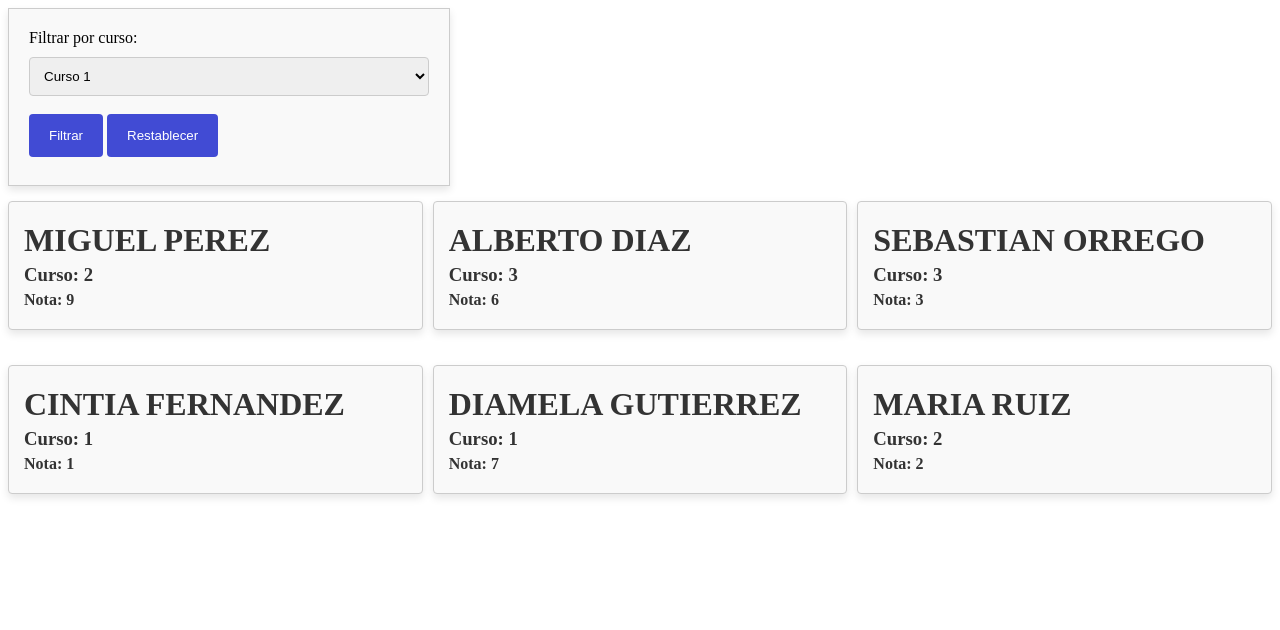
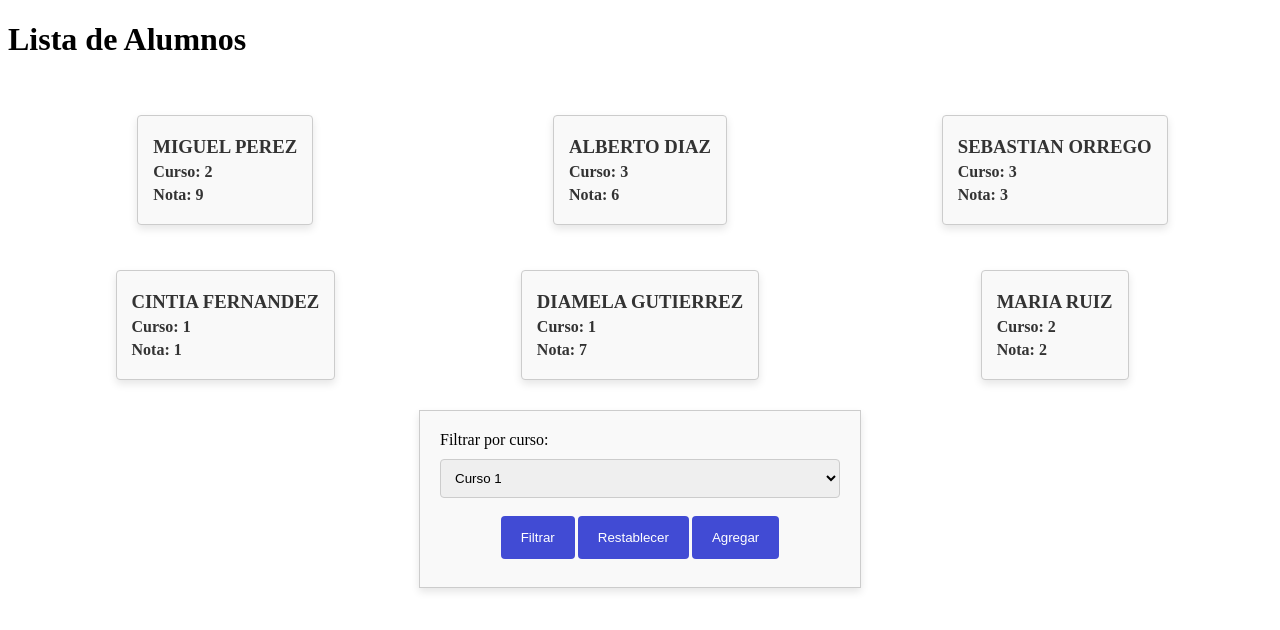
Before and after one commit to bruizdiaz/preentrega2JS, a plain HTML site: page index.html in a window 1280 px wide. Drawn offline with Linux system fonts and the light colour scheme.

Commit message:
Cambios en el "Front"

```diff
--- a/index.html
+++ b/index.html
@@ -7,6 +7,9 @@
 		<link rel="stylesheet" href="style.css" />
 	</head>
 	<body>
+		<h1>Lista de Alumnos</h1>
+		<div id="contenedor-alumnos"></div>
+		<div class="container-filtro">
 			<form id="filtro-form">
 				<label for="filtro-curso">Filtrar por curso:</label>
 				<select id="filtro-curso">
@@ -14,11 +17,16 @@
 					<option value="2">Curso 2</option>
 					<option value="3">Curso 3</option>
 				</select>
+				<div class="container-btn">
 					<button type="button" onclick="filtrarAlumnos()">Filtrar</button>
-			<button type="button" onclick="restablecerFiltros()">Restablecer</button>
+					<button type="button" onclick="restablecerFiltros()">
+						Restablecer
+					</button>
+					<button type="button" onclick="aniadirEstudiante()">Agregar</button>
+				</div>
 			</form>
-		</form>
-		<div id="contenedor-alumnos"></div>
+		</div>
+
 		<script src="main.js"></script>
 	</body>
 </html>
--- a/main.js
+++ b/main.js
@@ -48,11 +48,12 @@ function aniadirEstudiante() {
 	let nota = prompt('Ingresa la nota del estudiante:');
 
 	nota = parseFloat(nota);
-	if (nota > 0 && nota <= 10) {
-		let alumnoNuevo = new Alumnos(nombre, curso, nota);
-		listaAlumnos.push(alumnoNuevo);
+	if (!isNaN(nota) && nota > 0 && nota <= 10) {
+		let alumnoNuevo = new Alumno(nombre, curso, nota); //Crea un nuevo objeto Alumno
+		listaAlumnos.push(alumnoNuevo); //Pushea el Alumno creado al array de ListaAlumnos
+		mostrarAlumnos(); //Actualiza el render de alumnos para mostrar el alumno agregado
 	} else {
-		console.log(
+		alert(
 			'Debes ingresar un valor numérico mayor que 0 y menor o igual a 10 para que la nota sea válida.'
 		);
 	}
@@ -68,8 +69,8 @@ function mostrarAlumnos() {
 		const div = document.createElement('div');
 		div.classList.add('tarjeta-alumno');
 		div.innerHTML = `
-			<h1><strong>${alumno.nombre}</strong></h1>
-			<h3><strong>Curso: </strong>${alumno.curso}</h3>
+			<h3><strong>${alumno.nombre}</strong></h1>
+			<h4><strong>Curso: </strong>${alumno.curso}</h3>
 			<h4><strong>Nota: </strong>${alumno.nota}</h4>
 		`;
 		contenedor.appendChild(div);
@@ -136,5 +137,3 @@ const aprobados = listaAlumnos.filter((el) => el.nota >= 6); //Alumnos aprobados
 // anadirEstudiante();
 
 // console.log(listaAlumnos);
-
-mostrarAlumnos();
--- a/style.css
+++ b/style.css
@@ -8,7 +8,7 @@
 	border-radius: 4px;
 	flex: 1 1 calc(33% - 20px);
 	box-sizing: border-box;
-	transition: transform 0.3s ease-in-out;
+	transition: transform 0.2s ease-in-out;
 }
 .tarjeta-alumno:hover {
 	transform: translateY(5px);
@@ -23,10 +23,12 @@
 }
 
 #contenedor-alumnos {
-	display: flex;
-	flex-wrap: wrap;
-	gap: 10px;
-	justify-content: space-around;
+	display: grid;
+	grid-template-columns: repeat(auto-fill, minmax(300px, 1fr));
+	gap: 20px;
+	justify-items: center;
+	align-items: center;
+	padding: 20px;
 }
 
 .form-container {
@@ -36,6 +38,12 @@
 	justify-content: center;
 	margin-top: 20px;
 	text-align: center;
+}
+
+.container-filtro {
+	display: flex;
+	justify-content: center;
+	align-items: center;
 }
 
 form {
@@ -56,6 +64,12 @@ select {
 	border-radius: 4px;
 }
 
+.container-btn {
+	display: flex;
+	justify-content: center;
+	align-items: center;
+	gap: 3px;
+}
 button {
 	background-color: #414bd4;
 	color: white;
```
Lines whose indentation alone changed are shown as unchanged.
